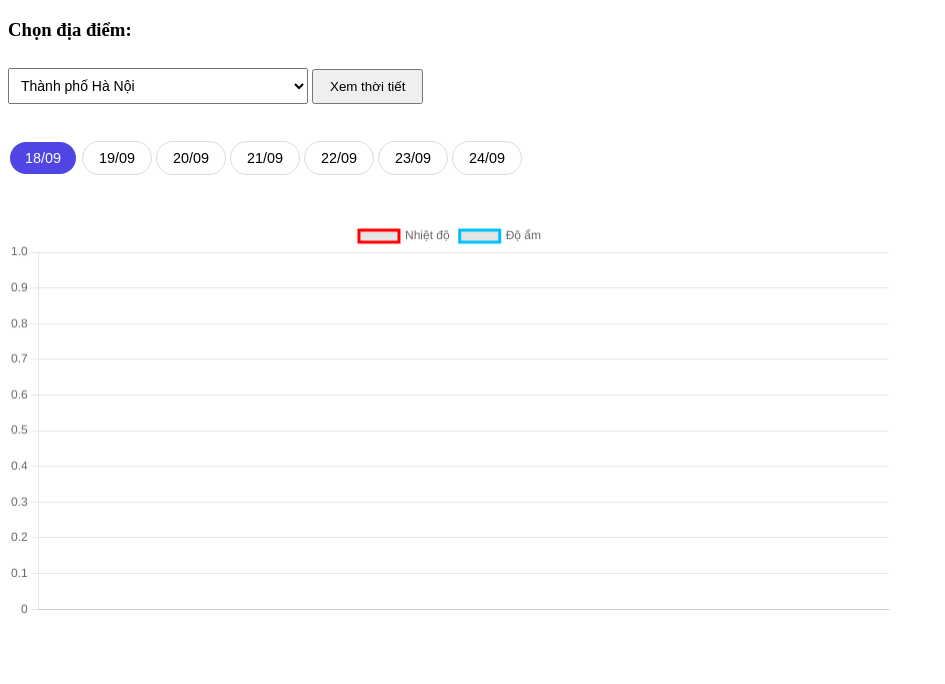
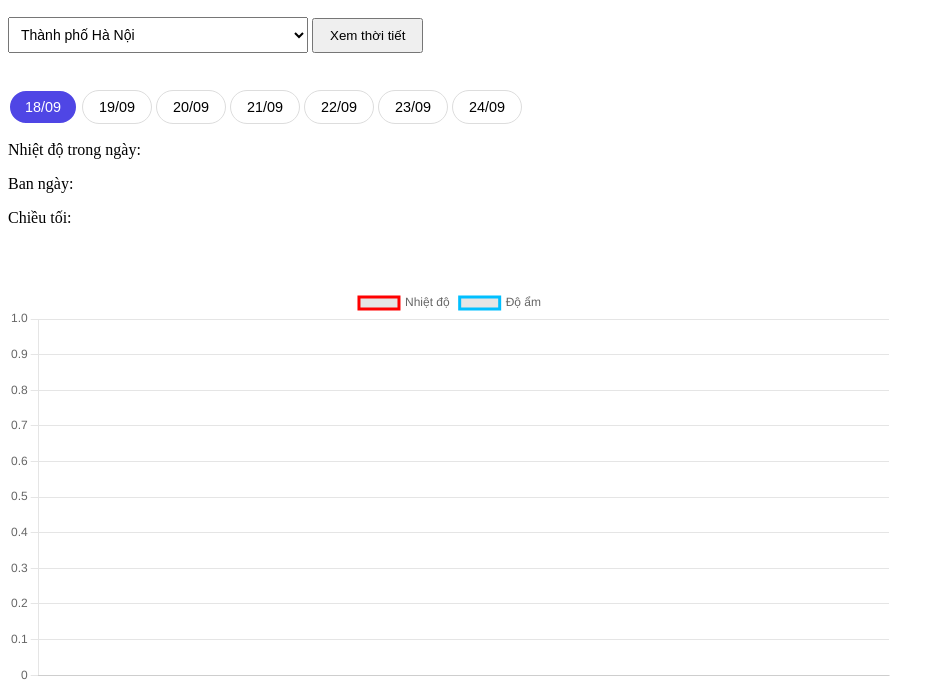
Before and after one commit to huyhq01/weather-app, a Django app: page /weather/ in a window 1280 px wide. Shown: the top 684 px of the page, without its empty margins (0-945 px from the left). Run offline with Django 5.2, Linux system fonts and the light colour scheme; data that the repository does not hold is empty.

Commit message:
Add display summary of weather in day

```diff
--- a/weather_app/weather/static/weather/js/index.js
+++ b/weather_app/weather/static/weather/js/index.js
@@ -109,3 +109,11 @@
 export function displayLocationName(location) {
   document.querySelector('#LocationName').innerText ='Thời tiết tại ' + list_location[location];
 }
+
+
+export function displayWeatherDay(maxTemp, minTemp, dayDescription, nightDescription) {
+  const weatherDay = document.querySelector('#weather-day');
+  weatherDay.querySelector('#day-temp').innerText = minTemp + '° - ' + maxTemp + '°';
+  weatherDay.querySelector('#day-description').innerText = dayDescription;
+  weatherDay.querySelector('#night-description').innerText = nightDescription;
+}
--- a/weather_app/weather/static/weather/js/main.js
+++ b/weather_app/weather/static/weather/js/main.js
@@ -3,7 +3,8 @@
     addButtonsDayClickEvent,
     render_location_selector,
     displayLocationName,
-    showLoading
+    showLoading,
+    displayWeatherDay,
 } from "./index.js";
 import { updateChart } from "./chart.js";
 
@@ -22,6 +23,13 @@
         showLoading(false);
         // console.log("DATA: ", data.data);
         displayLocationName(location);
+        // display data
+        displayWeatherDay(
+            data.data.temperature_max,
+            data.data.temperature_min,
+            data.data.day_description,
+            data.data.night_description
+        )
         localStorage.setItem('lastLocation', location);
     } catch (err) {
         console.error("ERROR:", err);
--- a/weather_app/weather/templates/index.html
+++ b/weather_app/weather/templates/index.html
@@ -6,7 +6,6 @@
 {% endblock %}
 
 {% block body %}
-<h3>Chọn địa điểm:</h3>
 <div style="padding-bottom: 16px;">
     <select id="locationSelector" style="width: 300px; padding: 8px; font-size: 14px;"></select>
     <button id="btn-submit" style="margin-top: 10px; padding: 8px 16px;" type="submit">Xem thời tiết</button>
@@ -22,6 +21,12 @@
     <button class="btn-day" data-index="4" aria-selected="true">00/00</button>
     <button class="btn-day" data-index="5" aria-selected="true">00/00</button>
     <button class="btn-day" data-index="6" aria-selected="true">00/00</button>
+</div>
+
+<div id="weather-day">
+  <p>Nhiệt độ trong ngày: <span id="day-temp"></span></p>
+  <p>Ban ngày: <span id="day-description"></span></p>
+  <p>Chiều tối: <span id="night-description"></span></p>
 </div>
 
 <div style="position: relative; width: 70%;">
```
